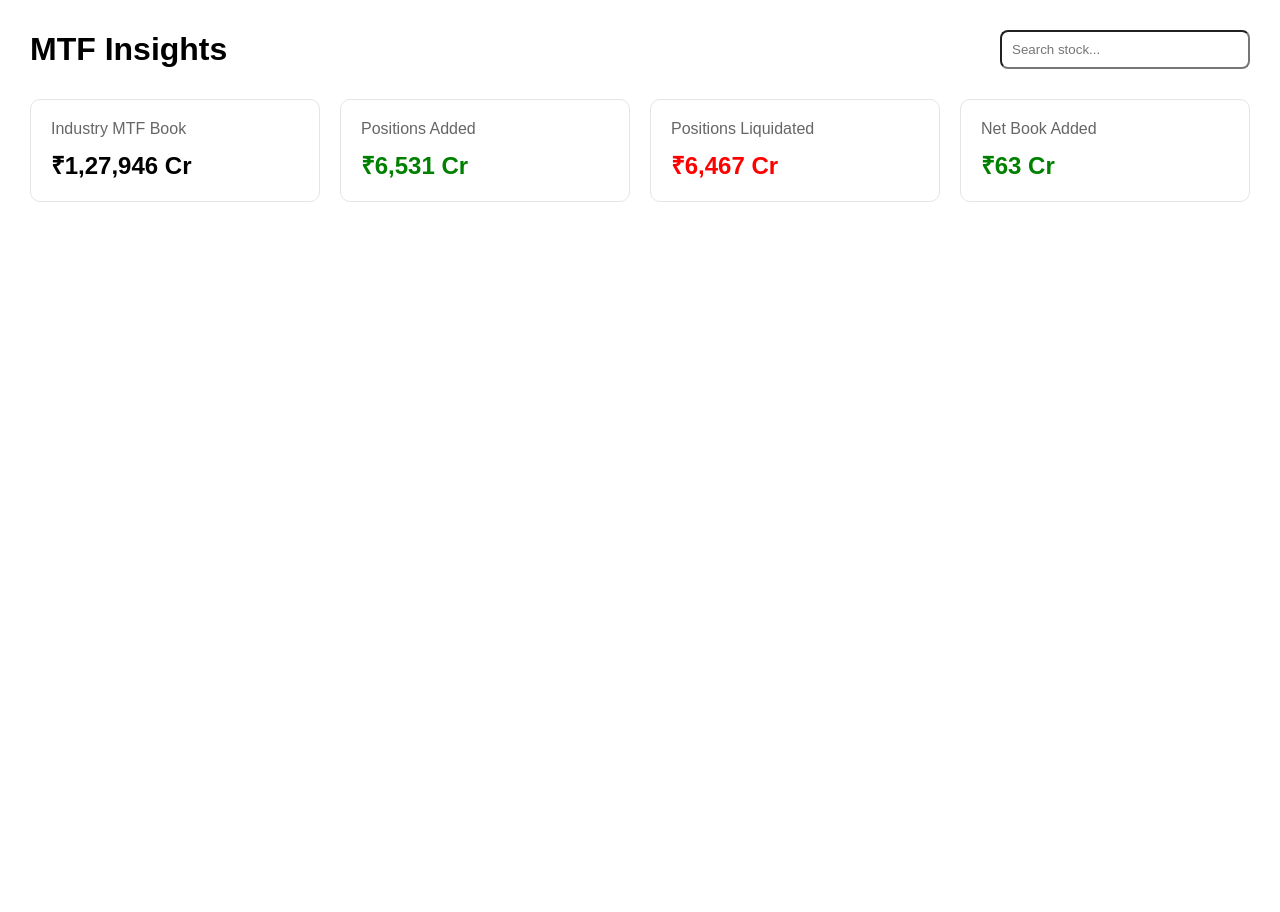
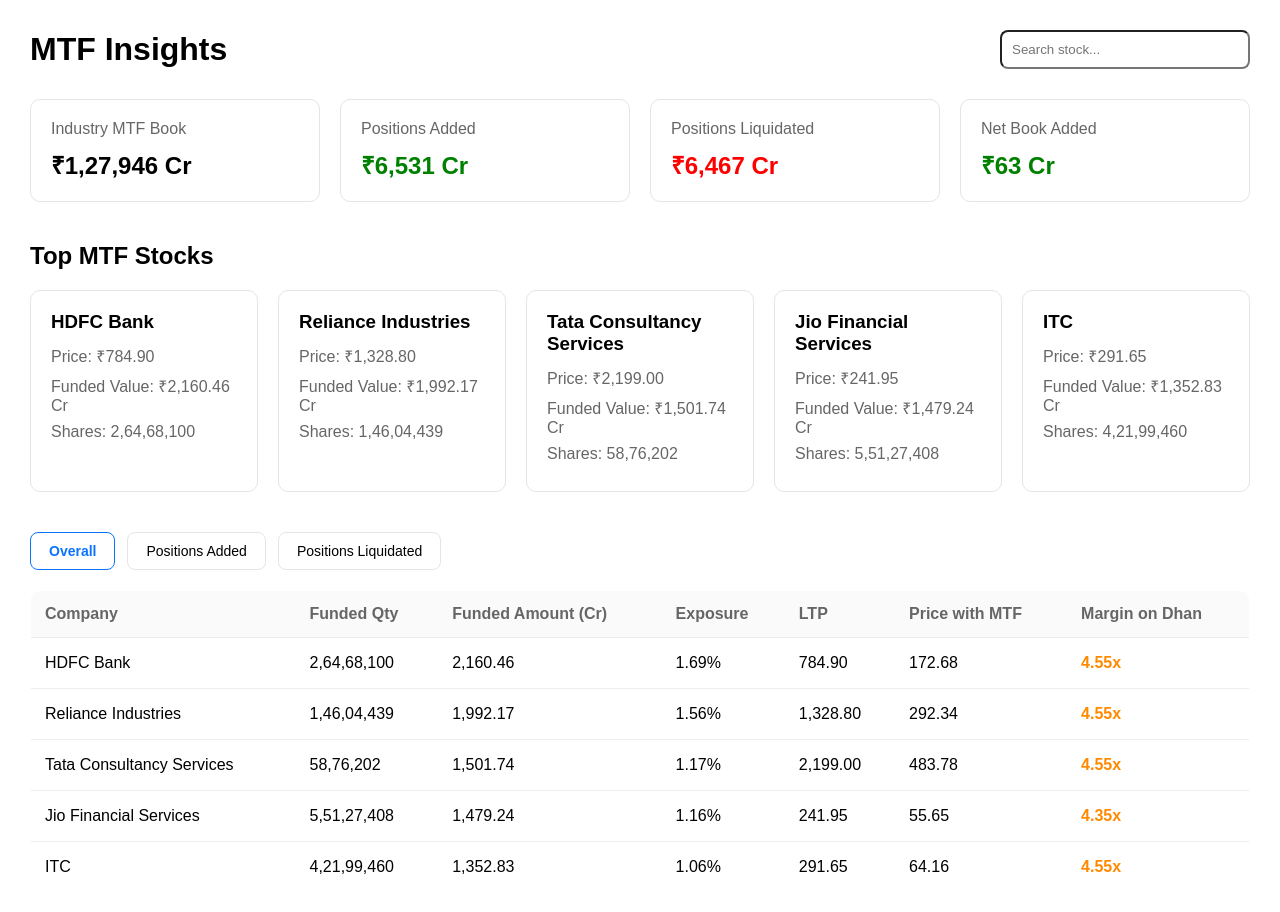
Before and after one commit to diyajh/finance-mtf-dashboard, a React (Vite) app: page / in a window 1280 px wide. Shown: the top 912 px of the page. Before the commit the page ends 800 px from the top, so only its background shows below. Built offline with nearby package versions, Linux system fonts and the light colour scheme.

Commit message:
Added MTF holdings table

```diff
--- a/src/App.css
+++ b/src/App.css
@@ -31,3 +31,81 @@
 .red {
   color: red;
 }
+.stocks-grid {
+  display: grid;
+  grid-template-columns: repeat(5, 1fr);
+  gap: 20px;
+  margin-top: 20px;
+}
+
+.stock-card {
+  border: 1px solid #e5e5e5;
+  border-radius: 10px;
+  padding: 20px;
+  background: white;
+}
+
+.stock-card h3 {
+  margin-bottom: 12px;
+}
+
+.stock-card p {
+  margin-bottom: 8px;
+  color: #666;
+}
+.table-section {
+  margin-top: 40px;
+}
+
+.tabs {
+  display: flex;
+  gap: 12px;
+  margin-bottom: 20px;
+}
+
+.tabs button {
+  padding: 10px 18px;
+  border: 1px solid #e5e5e5;
+  background: white;
+  border-radius: 8px;
+  cursor: pointer;
+  font-size: 14px;
+}
+
+.tabs .active-tab {
+  border-color: #0b74ff;
+  color: #0b74ff;
+  font-weight: 600;
+}
+
+.mtf-table {
+  width: 100%;
+  border-collapse: collapse;
+  border: 1px solid #eee;
+  border-radius: 10px;
+  overflow: hidden;
+  background: white;
+}
+
+.mtf-table th {
+  text-align: left;
+  background: #fafafa;
+  color: #666;
+  font-weight: 600;
+  padding: 14px;
+  border-bottom: 1px solid #eee;
+}
+
+.mtf-table td {
+  padding: 16px 14px;
+  border-bottom: 1px solid #eee;
+}
+
+.mtf-table tr:hover {
+  background: #f8fbff;
+}
+
+.margin-value {
+  color: #ff8a00;
+  font-weight: 600;
+}
--- a/src/App.tsx
+++ b/src/App.tsx
@@ -1,12 +1,15 @@
 import "./App.css";
 import Header from "./components/Header";
 import MetricCards from "./components/MetricCards";
-
+import TopStockCards from "./components/TopStockCards";
+import MtfTable from "./components/MtfTable";
 function App() {
   return (
     <div className="page">
       <Header />
       <MetricCards />
+      <TopStockCards />
+      <MtfTable />
     </div>
   );
 }
--- a/src/components/MtfTable.tsx
+++ b/src/components/MtfTable.tsx
@@ -0,0 +1,43 @@
+import { mtfRows } from "../data/sampleData";
+
+function MtfTable() {
+  return (
+    <div className="table-section">
+      <div className="tabs">
+        <button className="active-tab">Overall</button>
+        <button>Positions Added</button>
+        <button>Positions Liquidated</button>
+      </div>
+
+      <table className="mtf-table">
+        <thead>
+          <tr>
+            <th>Company</th>
+            <th>Funded Qty</th>
+            <th>Funded Amount (Cr)</th>
+            <th>Exposure</th>
+            <th>LTP</th>
+            <th>Price with MTF</th>
+            <th>Margin on Dhan</th>
+          </tr>
+        </thead>
+
+        <tbody>
+          {mtfRows.map((row) => (
+            <tr key={row.company}>
+              <td>{row.company}</td>
+              <td>{row.fundedQty}</td>
+              <td>{row.fundedAmount}</td>
+              <td>{row.exposure}</td>
+              <td>{row.ltp}</td>
+              <td>{row.priceWithMtf}</td>
+              <td className="margin-value">{row.margin}</td>
+            </tr>
+          ))}
+        </tbody>
+      </table>
+    </div>
+  );
+}
+
+export default MtfTable;
--- a/src/components/TopStockCards.tsx
+++ b/src/components/TopStockCards.tsx
@@ -0,0 +1,24 @@
+import { topStocks } from "../data/sampleData";
+
+function TopStockCards() {
+  return (
+    <div>
+      <h2 style={{ marginTop: "40px", marginBottom: "20px" }}>
+        Top MTF Stocks
+      </h2>
+
+      <div className="stocks-grid">
+        {topStocks.map((stock) => (
+          <div className="stock-card" key={stock.name}>
+            <h3>{stock.name}</h3>
+            <p>Price: {stock.price}</p>
+            <p>Funded Value: {stock.fundedValue}</p>
+            <p>Shares: {stock.shares}</p>
+          </div>
+        ))}
+      </div>
+    </div>
+  );
+}
+
+export default TopStockCards;
--- a/src/data/sampleData.ts
+++ b/src/data/sampleData.ts
@@ -4,3 +4,57 @@
     positionsLiquidated: "₹6,467 Cr",
     netBook: "₹63 Cr",
   };
+  export const topStocks = [
+    { name: "HDFC Bank", price: "₹784.90", fundedValue: "₹2,160.46 Cr", shares: "2,64,68,100" },
+    { name: "Reliance Industries", price: "₹1,328.80", fundedValue: "₹1,992.17 Cr", shares: "1,46,04,439" },
+    { name: "Tata Consultancy Services", price: "₹2,199.00", fundedValue: "₹1,501.74 Cr", shares: "58,76,202" },
+    { name: "Jio Financial Services", price: "₹241.95", fundedValue: "₹1,479.24 Cr", shares: "5,51,27,408" },
+    { name: "ITC", price: "₹291.65", fundedValue: "₹1,352.83 Cr", shares: "4,21,99,460" },
+  ];
+  export const mtfRows = [
+    {
+      company: "HDFC Bank",
+      fundedQty: "2,64,68,100",
+      fundedAmount: "2,160.46",
+      exposure: "1.69%",
+      ltp: "784.90",
+      priceWithMtf: "172.68",
+      margin: "4.55x",
+    },
+    {
+      company: "Reliance Industries",
+      fundedQty: "1,46,04,439",
+      fundedAmount: "1,992.17",
+      exposure: "1.56%",
+      ltp: "1,328.80",
+      priceWithMtf: "292.34",
+      margin: "4.55x",
+    },
+    {
+      company: "Tata Consultancy Services",
+      fundedQty: "58,76,202",
+      fundedAmount: "1,501.74",
+      exposure: "1.17%",
+      ltp: "2,199.00",
+      priceWithMtf: "483.78",
+      margin: "4.55x",
+    },
+    {
+      company: "Jio Financial Services",
+      fundedQty: "5,51,27,408",
+      fundedAmount: "1,479.24",
+      exposure: "1.16%",
+      ltp: "241.95",
+      priceWithMtf: "55.65",
+      margin: "4.35x",
+    },
+    {
+      company: "ITC",
+      fundedQty: "4,21,99,460",
+      fundedAmount: "1,352.83",
+      exposure: "1.06%",
+      ltp: "291.65",
+      priceWithMtf: "64.16",
+      margin: "4.55x",
+    },
+  ];
```
